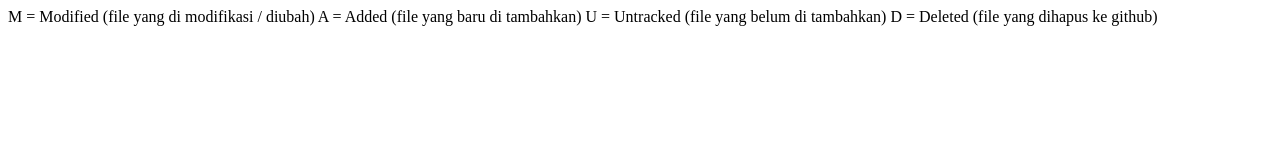
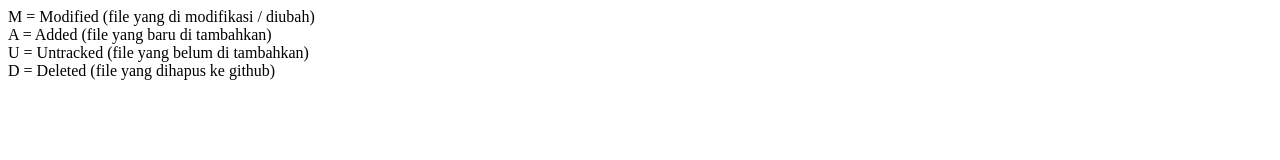
Before and after one commit to Marf4h/Github-XD, a plain HTML site: page index.html in a window 1280 px wide. Drawn offline with Linux system fonts and the light colour scheme.

Commit message:
M-A-U-D is now name into a semi-list.html

```diff
--- a/index.html
+++ b/index.html
@@ -6,9 +6,9 @@
     <title>Document</title>
 </head>
 <body>
-    M = Modified (file yang di modifikasi / diubah)
-    A = Added (file yang baru di tambahkan)
-    U = Untracked (file yang belum di tambahkan)
-    D = Deleted (file yang dihapus ke github)
+    M = Modified (file yang di modifikasi / diubah) <br>
+    A = Added (file yang baru di tambahkan) <br>
+    U = Untracked (file yang belum di tambahkan) <br>
+    D = Deleted (file yang dihapus ke github) <br>
 </body>
 </html>
```
